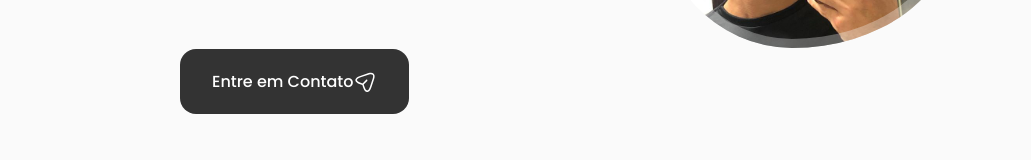
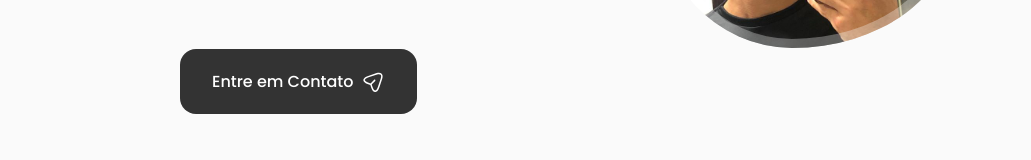
Before and after one commit to BielBatemarque/Portifolio, a React (Create React App) app: page / in a window 1280 px wide. Shown: the part 503-663 px from the top of the page, without its empty margins (124-1155 px from the left). Built offline with nearby package versions, Linux system fonts and the light colour scheme.

Commit message:
console ajustes

```diff
--- a/src/App.jsx
+++ b/src/App.jsx
@@ -8,9 +8,15 @@ import { Qualifications } from './components/Qualifications';
 import { Componente } from './components/ComponenteAmais/index';
 import { Contact } from './components/Contact/index';
 import { Footer } from './components/Footer';
+import { useEffect } from 'react';
 
 
 const App = () => {
+
+  useEffect(() => {
+    console.warn = () => {};
+  });
+
   return (
     <>
       <Header />
--- a/src/components/ComponenteAmais/index.jsx
+++ b/src/components/ComponenteAmais/index.jsx
@@ -4,8 +4,6 @@ import { useState } from 'react';
 
 export const Componente = () => {
     const [flag1, setFlag1] = useState(false);
-    console.log(flag1);
-
     const [text, setText] = useState('');
 
     return(
--- a/src/components/Contact/index.jsx
+++ b/src/components/Contact/index.jsx
@@ -73,7 +73,7 @@ export const Contact = () => {
                         </div>
                         <button className="button button--flex">Mande uma Mensagem
             <svg
-                  classname="button__icon"
+                  className="button__icon"
                   xmlns="http://www.w3.org/2000/svg"
                   width="24"
                   height="24"
--- a/src/components/home/Data.jsx
+++ b/src/components/home/Data.jsx
@@ -57,7 +57,7 @@ export const Data = () => {
             <p className="home__description">Olá, sou gabriel estudande de análise e desenvolvimento no IFSC campus Gaspar, Sou desenvolvedor front-End com foco em JavaScript e React.Js</p>
             <a href="#contact" className="button button--flex">Entre em Contato
             <svg
-                  classname="button__icon"
+                  className="button__icon"
                   xmlns="http://www.w3.org/2000/svg"
                   width="24"
                   height="24"
--- a/src/components/home/ScrollDown.jsx
+++ b/src/components/home/ScrollDown.jsx
@@ -5,7 +5,7 @@ export const ScrollDown = () => {
             <svg
                 width="32px"
                 height="32px"
-                classname="home__scroll-mouse"
+                className="home__scroll-mouse"
                 viewBox="0 0 247 390"
                 version="1.1"
                 xmlns="http://www.w3.org/2000/svg"
```
